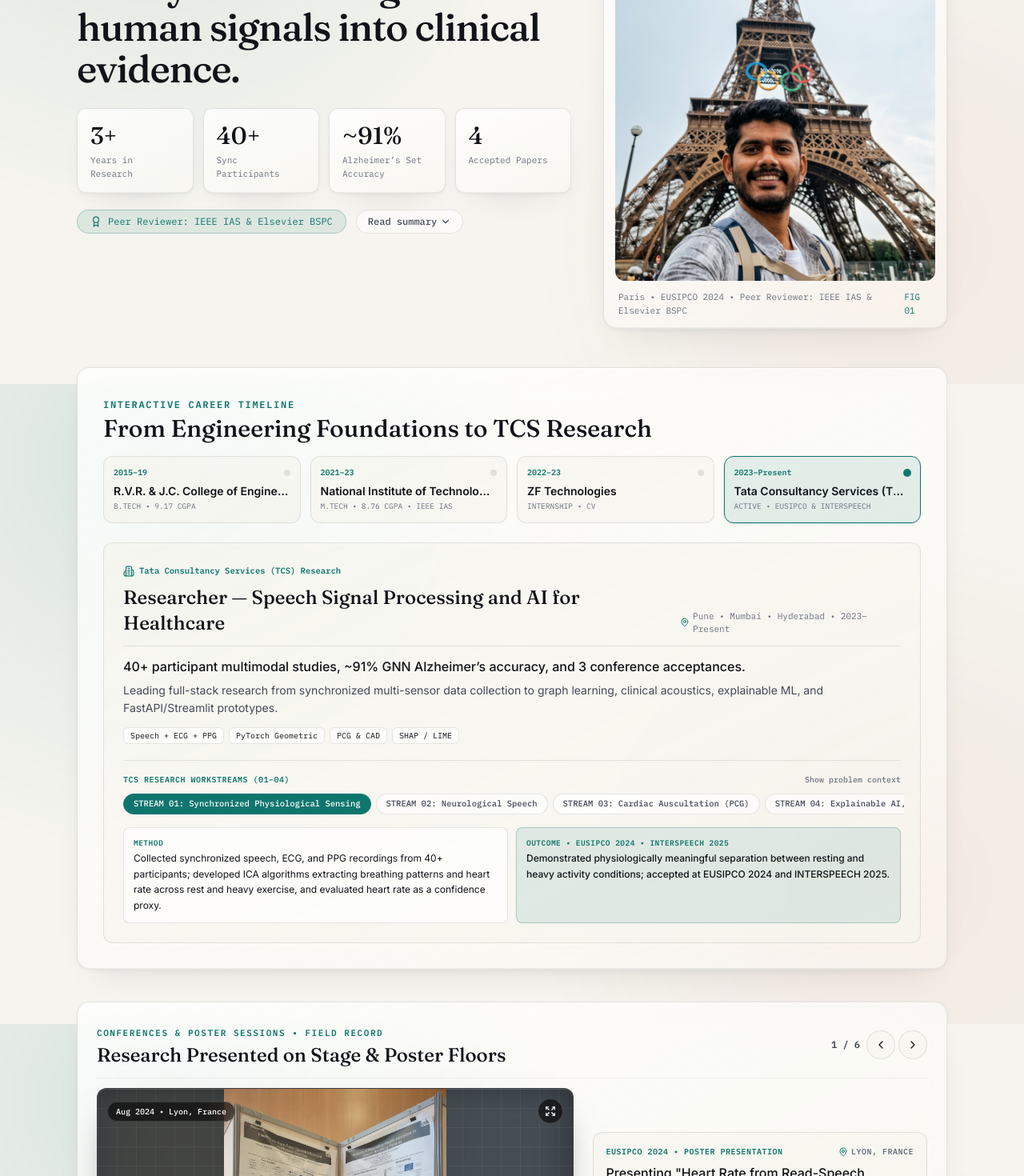
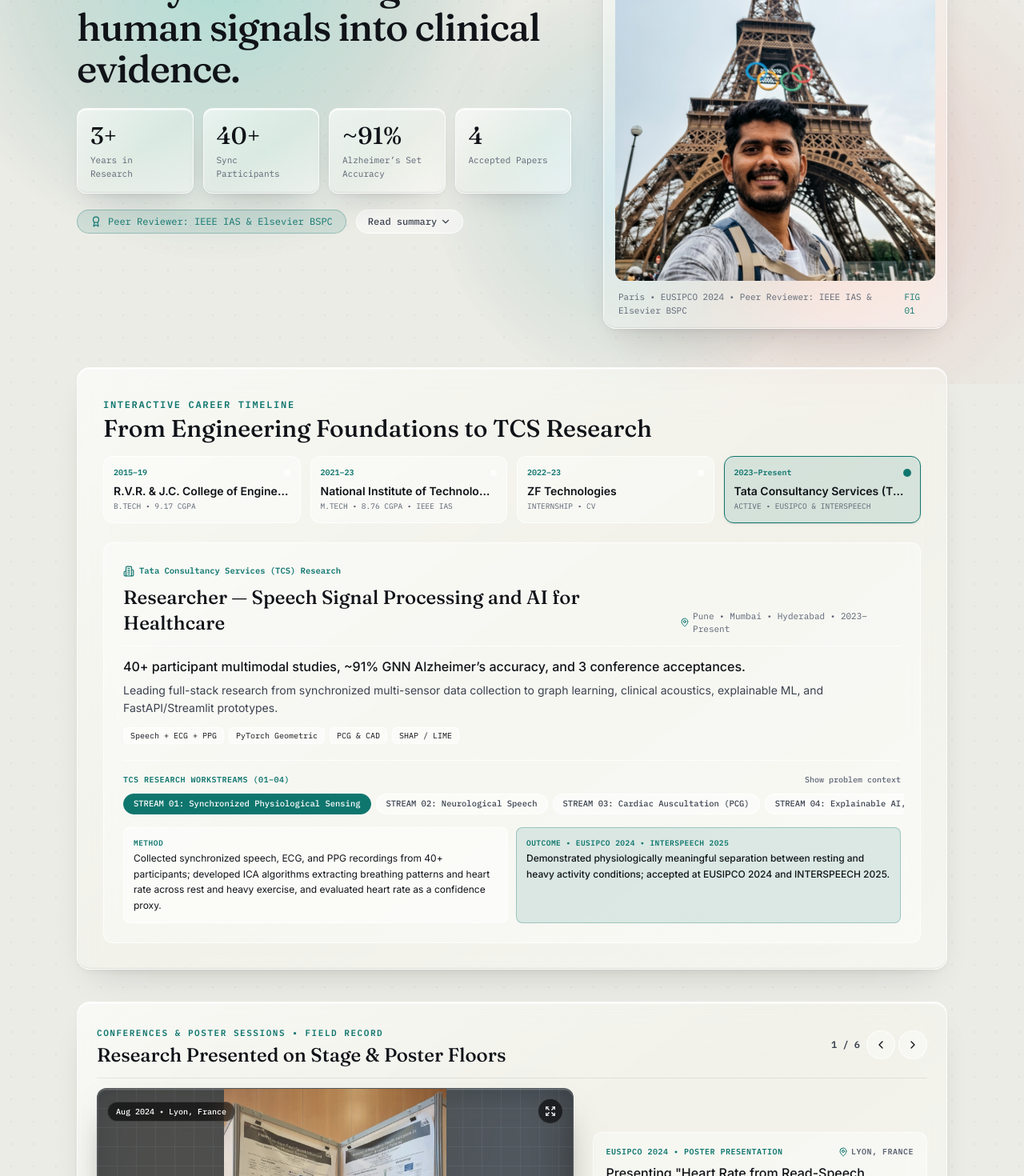
Before and after one commit to theNovember22/harish-battula-portfolio, a React (Vite) app: page /#/experience in a window 1280 px wide. Shown: the part 320-1790 px from the top of the page at 80% size. Built offline with nearby package versions, Linux system fonts and the light colour scheme.

Commit message:
Upgrade to Apple OS Liquid Glass with optical backdrop orbs, beveled edge catchlight, and tight bright cursor spotlight

```diff
--- a/src/components/CursorLightField.tsx
+++ b/src/components/CursorLightField.tsx
@@ -1,9 +1,10 @@
 import React, { useEffect, useRef } from 'react';
 
 /**
- * Global smooth cursor spotlight + per-card Liquid Glass specular sheen.
- * Runs exclusively via CSS variables + rAF on fine-pointer desktop devices
- * (0 React re-renders, disabled on touch & prefers-reduced-motion).
+ * Provides:
+ * 1) Subtle optical backdrop refraction orbs behind frosted Liquid Glass panels
+ * 2) Tight, bright rAF-smoothed cursor spotlight (--cursor-x / --cursor-y)
+ * 3) Tight per-card specular surface & beveled edge catchlight (--card-mx / --card-my)
  */
 export const CursorLightField: React.FC = () => {
   const glowRef = useRef<HTMLDivElement | null>(null);
@@ -23,12 +24,12 @@ export const CursorLightField: React.FC = () => {
     let visible = false;
 
     const animate = () => {
-      curX += (targetX - curX) * 0.16;
-      curY += (targetY - curY) * 0.16;
+      curX += (targetX - curX) * 0.22;
+      curY += (targetY - curY) * 0.22;
       root.style.setProperty('--cursor-x', `${curX.toFixed(1)}px`);
       root.style.setProperty('--cursor-y', `${curY.toFixed(1)}px`);
 
-      if (Math.abs(targetX - curX) > 0.3 || Math.abs(targetY - curY) > 0.3) {
+      if (Math.abs(targetX - curX) > 0.25 || Math.abs(targetY - curY) > 0.25) {
         rafId = requestAnimationFrame(animate);
       } else {
         rafId = 0;
@@ -84,10 +85,17 @@ export const CursorLightField: React.FC = () => {
   }, []);
 
   return (
-    <div
-      ref={glowRef}
-      aria-hidden="true"
-      className="cursor-light-field pointer-events-none fixed inset-0 z-0 opacity-0 transition-opacity duration-300"
-    />
+    <div aria-hidden="true" className="pointer-events-none fixed inset-0 z-0 overflow-hidden">
+      {/* Optical ambient shapes drifting slowly behind frosted glass so blur/refraction reads clearly */}
+      <div className="liquid-orb liquid-orb-1" />
+      <div className="liquid-orb liquid-orb-2" />
+      <div className="liquid-orb liquid-orb-3" />
+
+      {/* Tight, bright cursor-following light cone */}
+      <div
+        ref={glowRef}
+        className="cursor-light-field absolute inset-0 opacity-0 transition-opacity duration-200"
+      />
+    </div>
   );
 };
--- a/src/index.css
+++ b/src/index.css
@@ -9,99 +9,118 @@
 :root,
 [data-theme="light"] {
   color-scheme: light;
-  --bg-canvas: #F5F4EE;
-  --bg-paper: rgba(255, 255, 255, 0.64);
-  --bg-subtle: rgba(246, 244, 238, 0.62);
-  --bg-tint: rgba(240, 237, 228, 0.56);
-  --bg-header: rgba(250, 249, 246, 0.68);
-  --bg-dock: rgba(255, 255, 255, 0.72);
-  --bg-instrument: rgba(11, 17, 23, 0.94);
+  --bg-canvas: #ECECE6;
+  --bg-paper: rgba(255, 255, 255, 0.48);
+  --bg-subtle: rgba(255, 255, 255, 0.36);
+  --bg-tint: rgba(244, 243, 238, 0.44);
+  --bg-header: rgba(255, 255, 255, 0.52);
+  --bg-dock: rgba(255, 255, 255, 0.58);
+  --bg-instrument: rgba(10, 16, 22, 0.88);
   --bg-instrument-subtle: #111922;
-  --bg-dossier: rgba(17, 22, 29, 0.90);
-  --ink-primary: #111318;
-  --ink-secondary: #434956;
-  --ink-muted: #6B7280;
-  --border-hairline: rgba(17, 19, 24, 0.10);
-  --border-subtle: rgba(17, 19, 24, 0.07);
-  --border-dock: rgba(255, 255, 255, 0.78);
-  --glass-rim: rgba(255, 255, 255, 0.92);
-  --glass-bottom-rim: rgba(17, 19, 24, 0.06);
-  --glass-bg-card: linear-gradient(155deg, rgba(255, 255, 255, 0.80) 0%, rgba(250, 249, 246, 0.56) 100%);
-  --glass-hover-sheen: rgba(15, 118, 110, 0.11);
-  --glass-hover-border: rgba(15, 118, 110, 0.34);
-  --cursor-aura: rgba(15, 118, 110, 0.09);
-  --cursor-aura-secondary: rgba(200, 62, 59, 0.045);
-  --ambient-orb-1: rgba(15, 118, 110, 0.12);
-  --ambient-orb-2: rgba(200, 62, 59, 0.07);
+  --bg-dossier: rgba(16, 22, 30, 0.82);
+  --ink-primary: #101318;
+  --ink-secondary: #3B424F;
+  --ink-muted: #5C6473;
+  --border-hairline: rgba(255, 255, 255, 0.72);
+  --border-subtle: rgba(17, 19, 24, 0.08);
+  --border-dock: rgba(255, 255, 255, 0.85);
+  --glass-rim: rgba(255, 255, 255, 0.96);
+  --glass-bottom-rim: rgba(17, 19, 24, 0.09);
+  --glass-bg-card: linear-gradient(
+    145deg,
+    rgba(255, 255, 255, 0.64) 0%,
+    rgba(255, 255, 255, 0.30) 52%,
+    rgba(255, 255, 255, 0.48) 100%
+  );
+  --glass-sheen-inner: rgba(255, 255, 255, 0.76);
+  --glass-sheen-tint: rgba(15, 118, 110, 0.20);
+  --glass-border-light: rgba(15, 118, 110, 0.78);
+  --glass-border-highlight: rgba(255, 255, 255, 0.98);
+  --cursor-core: rgba(255, 255, 255, 0.42);
+  --cursor-halo: rgba(15, 118, 110, 0.22);
+  --orb-1: radial-gradient(circle, rgba(20, 184, 166, 0.28) 0%, rgba(15, 118, 110, 0.12) 45%, transparent 72%);
+  --orb-2: radial-gradient(circle, rgba(200, 62, 59, 0.19) 0%, rgba(200, 62, 59, 0.06) 46%, transparent 72%);
+  --orb-3: radial-gradient(circle, rgba(56, 189, 248, 0.18) 0%, rgba(15, 118, 110, 0.07) 48%, transparent 74%);
   --accent-signal: #0F766E;
   --accent-signal-vivid: #14B8A6;
-  --accent-signal-soft: rgba(15, 118, 110, 0.10);
-  --accent-signal-ring: rgba(15, 118, 110, 0.28);
+  --accent-signal-soft: rgba(15, 118, 110, 0.12);
+  --accent-signal-ring: rgba(15, 118, 110, 0.30);
   --accent-data: #C83E3B;
   --accent-data-vivid: #F05252;
-  --accent-data-soft: rgba(200, 62, 59, 0.11);
+  --accent-data-soft: rgba(200, 62, 59, 0.13);
   --btn-primary-bg: #111318;
   --btn-primary-fg: #FFFFFF;
   --btn-primary-hover: #0F766E;
-  --dot-grid: rgba(17, 19, 24, 0.04);
-  --sci-grid: rgba(17, 19, 24, 0.05);
-  --sci-grid-dark: rgba(148, 163, 184, 0.09);
+  --dot-grid: rgba(17, 19, 24, 0.055);
+  --sci-grid: rgba(17, 19, 24, 0.055);
+  --sci-grid-dark: rgba(148, 163, 184, 0.10);
   --card-shadow:
-    inset 0 1px 0 var(--glass-rim),
-    inset 0 -1px 0 var(--glass-bottom-rim),
-    0 18px 44px -26px rgba(17, 19, 24, 0.16),
-    0 2px 6px rgba(17, 19, 24, 0.04);
+    inset 0 1.5px 1px var(--glass-rim),
+    inset 0 -1px 1px var(--glass-bottom-rim),
+    0 20px 44px -22px rgba(17, 19, 24, 0.20),
+    0 4px 12px -4px rgba(17, 19, 24, 0.08);
   --dock-shadow:
-    inset 0 1px 0 rgba(255, 255, 255, 0.95),
-    0 18px 42px -12px rgba(17, 19, 24, 0.22);
+    inset 0 1.5px 1px rgba(255, 255, 255, 0.98),
+    inset 0 -1px 1px rgba(17, 19, 24, 0.08),
+    0 20px 46px -12px rgba(17, 19, 24, 0.28);
 }
 
 [data-theme="dark"] {
   color-scheme: dark;
-  --bg-canvas: #070A0F;
-  --bg-paper: rgba(16, 23, 33, 0.62);
-  --bg-subtle: rgba(22, 31, 44, 0.56);
-  --bg-tint: rgba(15, 22, 32, 0.60);
-  --bg-header: rgba(9, 13, 19, 0.68);
-  --bg-dock: rgba(16, 23, 34, 0.72);
-  --bg-instrument: rgba(5, 8, 12, 0.92);
+  --bg-canvas: #06090E;
+  --bg-paper: rgba(18, 27, 39, 0.44);
+  --bg-subtle: rgba(24, 35, 50, 0.38);
+  --bg-tint: rgba(13, 20, 29, 0.46);
+  --bg-header: rgba(10, 15, 22, 0.52);
+  --bg-dock: rgba(18, 27, 40, 0.56);
+  --bg-instrument: rgba(5, 8, 13, 0.84);
   --bg-instrument-subtle: #0B1117;
-  --bg-dossier: rgba(14, 21, 30, 0.80);
-  --ink-primary: #F1F4F8;
-  --ink-secondary: #AAB7C9;
-  --ink-muted: #76859B;
-  --border-hairline: rgba(255, 255, 255, 0.12);
-  --border-subtle: rgba(255, 255, 255, 0.08);
-  --border-dock: rgba(255, 255, 255, 0.18);
-  --glass-rim: rgba(255, 255, 255, 0.18);
-  --glass-bottom-rim: rgba(0, 0, 0, 0.35);
-  --glass-bg-card: linear-gradient(155deg, rgba(25, 35, 49, 0.66) 0%, rgba(12, 18, 26, 0.52) 100%);
-  --glass-hover-sheen: rgba(94, 234, 212, 0.13);
-  --glass-hover-border: rgba(45, 212, 191, 0.38);
-  --cursor-aura: rgba(45, 212, 191, 0.11);
-  --cursor-aura-secondary: rgba(240, 82, 82, 0.055);
-  --ambient-orb-1: rgba(45, 212, 191, 0.12);
-  --ambient-orb-2: rgba(240, 82, 82, 0.075);
+  --bg-dossier: rgba(15, 23, 34, 0.62);
+  --ink-primary: #F4F7FB;
+  --ink-secondary: #B4C0D2;
+  --ink-muted: #7F8FA6;
+  --border-hairline: rgba(255, 255, 255, 0.18);
+  --border-subtle: rgba(255, 255, 255, 0.10);
+  --border-dock: rgba(255, 255, 255, 0.24);
+  --glass-rim: rgba(255, 255, 255, 0.32);
+  --glass-bottom-rim: rgba(0, 0, 0, 0.42);
+  --glass-bg-card: linear-gradient(
+    145deg,
+    rgba(255, 255, 255, 0.12) 0%,
+    rgba(19, 28, 41, 0.42) 48%,
+    rgba(255, 255, 255, 0.06) 100%
+  );
+  --glass-sheen-inner: rgba(255, 255, 255, 0.26);
+  --glass-sheen-tint: rgba(45, 212, 191, 0.24);
+  --glass-border-light: rgba(94, 234, 212, 0.92);
+  --glass-border-highlight: rgba(255, 255, 255, 0.78);
+  --cursor-core: rgba(94, 234, 212, 0.26);
+  --cursor-halo: rgba(45, 212, 191, 0.15);
+  --orb-1: radial-gradient(circle, rgba(45, 212, 191, 0.28) 0%, rgba(15, 118, 110, 0.12) 45%, transparent 72%);
+  --orb-2: radial-gradient(circle, rgba(240, 82, 82, 0.21) 0%, rgba(200, 62, 59, 0.07) 48%, transparent 72%);
+  --orb-3: radial-gradient(circle, rgba(56, 189, 248, 0.20) 0%, rgba(45, 212, 191, 0.06) 50%, transparent 74%);
   --accent-signal: #2DD4BF;
   --accent-signal-vivid: #5EEAD4;
-  --accent-signal-soft: rgba(45, 212, 191, 0.14);
-  --accent-signal-ring: rgba(45, 212, 191, 0.32);
+  --accent-signal-soft: rgba(45, 212, 191, 0.15);
+  --accent-signal-ring: rgba(45, 212, 191, 0.34);
   --accent-data: #F05252;
   --accent-data-vivid: #F87171;
-  --accent-data-soft: rgba(240, 82, 82, 0.15);
+  --accent-data-soft: rgba(240, 82, 82, 0.16);
   --btn-primary-bg: #2DD4BF;
   --btn-primary-fg: #070A0E;
   --btn-primary-hover: #5EEAD4;
-  --dot-grid: rgba(226, 232, 240, 0.045);
-  --sci-grid: rgba(226, 232, 240, 0.045);
-  --sci-grid-dark: rgba(148, 163, 184, 0.09);
+  --dot-grid: rgba(226, 232, 240, 0.055);
+  --sci-grid: rgba(226, 232, 240, 0.05);
+  --sci-grid-dark: rgba(148, 163, 184, 0.10);
   --card-shadow:
-    inset 0 1px 0 var(--glass-rim),
-    inset 0 -1px 0 var(--glass-bottom-rim),
-    0 24px 56px -26px rgba(0, 0, 0, 0.80);
+    inset 0 1.5px 1px var(--glass-rim),
+    inset 0 -1px 1px var(--glass-bottom-rim),
+    0 24px 56px -22px rgba(0, 0, 0, 0.85),
+    0 4px 14px -4px rgba(0, 0, 0, 0.45);
   --dock-shadow:
-    inset 0 1px 0 rgba(255, 255, 255, 0.22),
-    0 20px 48px -10px rgba(0, 0, 0, 0.72);
+    inset 0 1.5px 1px rgba(255, 255, 255, 0.34),
+    inset 0 -1px 1px rgba(0, 0, 0, 0.45),
+    0 22px 50px -10px rgba(0, 0, 0, 0.78);
 }
 
 html {
@@ -110,28 +129,87 @@ html {
   color: var(--ink-primary);
   scroll-snap-type: y proximity;
   scroll-padding-top: 4rem;
-  transition: background-color 240ms cubic-bezier(0.22, 1, 0.36, 1), color 240ms cubic-bezier(0.22, 1, 0.36, 1);
+  transition: background-color 260ms cubic-bezier(0.22, 1, 0.36, 1), color 260ms cubic-bezier(0.22, 1, 0.36, 1);
 }
 
 body {
   overflow-x: hidden;
   background-color: var(--bg-canvas);
   color: var(--ink-primary);
-  background-image:
-    radial-gradient(circle 680px at 14% 12%, var(--ambient-orb-1), transparent 72%),
-    radial-gradient(circle 620px at 88% 78%, var(--ambient-orb-2), transparent 74%),
-    radial-gradient(var(--dot-grid) 1px, transparent 1px);
-  background-size: 100% 100%, 100% 100%, 28px 28px;
-  background-attachment: fixed, fixed, scroll;
+  background-image: radial-gradient(var(--dot-grid) 1px, transparent 1px);
+  background-size: 28px 28px;
 }
 
+/* Slow-drifting refraction spheres behind Liquid Glass */
+.liquid-orb {
+  position: absolute;
+  border-radius: 9999px;
+  will-change: transform;
+  pointer-events: none;
+}
+
+.liquid-orb-1 {
+  top: -12%;
+  left: -8%;
+  width: 58vw;
+  height: 58vw;
+  max-width: 720px;
+  max-height: 720px;
+  min-width: 320px;
+  min-height: 320px;
+  background: var(--orb-1);
+  animation: liquidFloatA 18s ease-in-out infinite alternate;
+}
+
+.liquid-orb-2 {
+  bottom: -14%;
+  right: -10%;
+  width: 54vw;
+  height: 54vw;
+  max-width: 680px;
+  max-height: 680px;
+  min-width: 300px;
+  min-height: 300px;
+  background: var(--orb-2);
+  animation: liquidFloatB 22s ease-in-out infinite alternate;
+}
+
+.liquid-orb-3 {
+  top: 34%;
+  left: 42%;
+  width: 44vw;
+  height: 44vw;
+  max-width: 540px;
+  max-height: 540px;
+  min-width: 240px;
+  min-height: 240px;
+  background: var(--orb-3);
+  animation: liquidFloatC 26s ease-in-out infinite alternate;
+}
+
+@keyframes liquidFloatA {
+  0% { transform: translate3d(0, 0, 0) scale(1); }
+  100% { transform: translate3d(6vw, 7vh, 0) scale(1.08); }
+}
+
+@keyframes liquidFloatB {
+  0% { transform: translate3d(0, 0, 0) scale(1); }
+  100% { transform: translate3d(-7vw, -6vh, 0) scale(1.06); }
+}
+
+@keyframes liquidFloatC {
+  0% { transform: translate3d(0, 0, 0) scale(0.95); }
+  100% { transform: translate3d(-5vw, 5vh, 0) scale(1.1); }
+}
+
+/* Tighter, brighter global cursor hover spotlight */
 .cursor-light-field {
   background-image:
     radial-gradient(
-      540px circle at var(--cursor-x, -999px) var(--cursor-y, -999px),
-      var(--cursor-aura),
-      var(--cursor-aura-secondary) 40%,
-      transparent 72%
+      210px circle at var(--cursor-x, -999px) var(--cursor-y, -999px),
+      var(--cursor-core),
+      var(--cursor-halo) 42%,
+      transparent 74%
     );
 }
 
@@ -152,16 +230,21 @@ body {
   }
 }
 
+/* Apple OS Liquid Glass Card */
 .surface-card {
   position: relative;
   background: var(--glass-bg-card);
   border: 1px solid var(--border-hairline);
   box-shadow: var(--card-shadow);
-  -webkit-backdrop-filter: blur(22px) saturate(165%);
-  backdrop-filter: blur(22px) saturate(165%);
-  transition: border-color 220ms ease, box-shadow 220ms ease, transform 220ms ease;
+  -webkit-backdrop-filter: blur(28px) saturate(195%);
+  backdrop-filter: blur(28px) saturate(195%);
+  transition:
+    transform 260ms cubic-bezier(0.22, 1, 0.36, 1),
+    border-color 220ms ease,
+    box-shadow 260ms cubic-bezier(0.22, 1, 0.36, 1);
 }
 
+/* Layer 1: Tight bright specular sheen gliding on hover */
 .surface-card::before {
   content: "";
   position: absolute;
@@ -171,18 +254,41 @@ body {
   opacity: 0;
   z-index: 1;
   background: radial-gradient(
-    360px circle at var(--card-mx, -999px) var(--card-my, -999px),
-    var(--glass-hover-sheen),
-    transparent 65%
+    185px circle at var(--card-mx, -999px) var(--card-my, -999px),
+    var(--glass-sheen-inner) 0%,
+    var(--glass-sheen-tint) 38%,
+    transparent 72%
   );
-  transition: opacity 200ms ease;
+  transition: opacity 180ms ease;
+}
+
+/* Layer 2: Tight beveled glass rim catchlight (mask-composite exclude) */
+.surface-card::after {
+  content: "";
+  position: absolute;
+  inset: 0;
+  border-radius: inherit;
+  padding: 1.5px;
+  pointer-events: none;
+  opacity: 0;
+  z-index: 2;
+  background: radial-gradient(
+    165px circle at var(--card-mx, -999px) var(--card-my, -999px),
+    var(--glass-border-highlight) 0%,
+    var(--glass-border-light) 45%,
+    transparent 74%
+  );
+  -webkit-mask:
+    linear-gradient(#fff 0 0) content-box,
+    linear-gradient(#fff 0 0);
+  -webkit-mask-composite: xor;
+  mask-composite: exclude;
+  transition: opacity 180ms ease;
 }
 
 @media (hover: hover) and (pointer: fine) {
-  .surface-card:hover {
-    border-color: var(--glass-hover-border);
-  }
-  .surface-card:hover::before {
+  .surface-card:hover::before,
+  .surface-card:hover::after {
     opacity: 1;
   }
 }
@@ -190,19 +296,22 @@ body {
 .surface-subtle {
   background-color: var(--bg-subtle);
   border: 1px solid var(--border-hairline);
-  box-shadow: inset 0 1px 0 var(--glass-rim);
-  -webkit-backdrop-filter: blur(14px) saturate(140%);
-  backdrop-filter: blur(14px) saturate(140%);
+  box-shadow:
+    inset 0 1px 0 var(--glass-rim),
+    inset 0 -1px 0 var(--glass-bottom-rim);
+  -webkit-backdrop-filter: blur(20px) saturate(170%);
+  backdrop-filter: blur(20px) saturate(170%);
 }
 
 .surface-instrument {
   background-color: var(--bg-instrument);
-  border: 1px solid rgba(255, 255, 255, 0.14);
+  border: 1px solid rgba(255, 255, 255, 0.20);
   box-shadow:
-    inset 0 1px 0 rgba(255, 255, 255, 0.12),
-    0 20px 44px -24px rgba(0, 0, 0, 0.65);
-  -webkit-backdrop-filter: blur(18px) saturate(150%);
-  backdrop-filter: blur(18px) saturate(150%);
+    inset 0 1.5px 1px rgba(255, 255, 255, 0.22),
+    inset 0 -1px 1px rgba(0, 0, 0, 0.45),
+    0 20px 44px -22px rgba(0, 0, 0, 0.65);
+  -webkit-backdrop-filter: blur(24px) saturate(175%);
+  backdrop-filter: blur(24px) saturate(175%);
   background-image:
     linear-gradient(to right, var(--sci-grid-dark) 1px, transparent 1px),
     linear-gradient(to bottom, var(--sci-grid-dark) 1px, transparent 1px);
@@ -290,8 +399,11 @@ input[type="range"].signal-slider::-moz-range-thumb {
     scroll-behavior: auto !important;
   }
   .animate-cardiac,
+  .cursor-light-field,
+  .liquid-orb {
+    animation: none !important;
+  }
   .cursor-light-field {
-    animation: none !important;
     display: none !important;
   }
   *, *::before, *::after {
--- a/src/pages/HomePage.tsx
+++ b/src/pages/HomePage.tsx
@@ -188,7 +188,7 @@ export const HomePage: React.FC = () => {
               {HERO_CONTENT.storyStages.map((s) => (
                 <div
                   key={s.step}
-                  className="rounded-xl border border-[var(--border-subtle)] bg-[var(--bg-subtle)] px-3.5 py-2.5"
+                  className="surface-subtle rounded-xl px-3.5 py-2.5 transition-transform duration-200 hover:-translate-y-0.5"
                 >
                   <div className="flex items-center justify-between font-mono-tech text-[10px]">
                     <span className="font-semibold text-[var(--accent-signal)]">{s.step}</span>
@@ -238,7 +238,7 @@ export const HomePage: React.FC = () => {
                 <Link
                   key={ch.id}
                   to={`/projects#${ch.id}`}
-                  className="surface-card group flex min-w-[230px] shrink-0 snap-start items-center justify-between rounded-xl px-4 py-3.5 transition-all hover:-translate-y-0.5 hover:border-[var(--accent-signal)] sm:min-w-0"
+                  className="surface-card group flex min-w-[230px] shrink-0 snap-start items-center justify-between rounded-xl px-4 py-3.5 hover:-translate-y-0.5 active:scale-[0.985] sm:min-w-0"
                 >
                   <div className="min-w-0">
                     <div className="flex items-center gap-2 text-[var(--accent-signal)]">
```
Also changed, not shown: src/components/Footer.tsx (+5 -2 lines), src/components/Navbar.tsx (+4 -4 lines), src/pages/ProjectsPage.tsx (+6 -4 lines).
